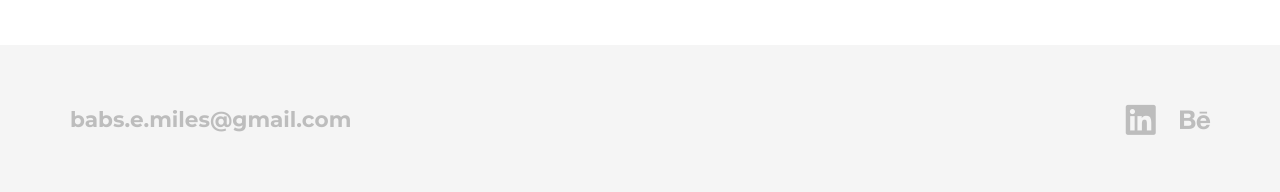
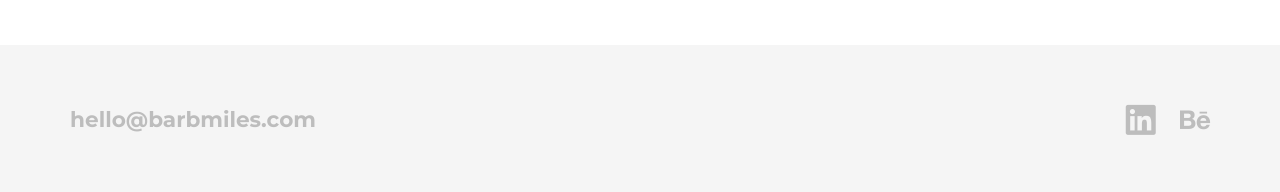
Before and after one commit to babsdenney/barbmiles_source, a Jekyll site: the page built from index.md, in a window 1280 px wide. Shown: the part 2626-2818 px from the top of the page. Built offline with Jekyll 4.4.1, drawn with Linux system fonts in a browser that asks for light colours; some web fonts are replaced.

Commit message:
changed email and resume

```diff
--- a/_config.yml
+++ b/_config.yml
@@ -12,7 +12,7 @@ doks:
     footer:
         content:
             logo:
-                email: babs.e.miles@gmail.com
+                email: hello@barbmiles.com
                 text:
                 image:
             copyright:
--- a/doks-theme/_includes/site-header.html
+++ b/doks-theme/_includes/site-header.html
@@ -24,7 +24,7 @@
 					{% if site.doks.header.nav %}
 						<ul class="site-header__nav hidden-xs">
 							{% for item in site.doks.header.nav %}
-								<li><a href="{% if jekyll.environment == 'production' %}{{ site.doks.baseurl }}{% endif %}{{ item.item_url }}">{{ item.item_name }}</a></li>
+								<li><a href="{% if jekyll.environment == 'production' %}{{ site.doks.baseurl }}{% endif %}{{ item.item_url }}" target="_blank">{{ item.item_name }}</a></li>
 							{% endfor %}
 						</ul><!-- /.site-header__nav -->
 						<button class="offcanvas-toggle visible-xs">
--- a/doks-theme/_layouts/homepage.html
+++ b/doks-theme/_layouts/homepage.html
@@ -21,7 +21,7 @@
 
 								{% for button in page.buttons %}
 									{% if button.external_url == true %}
-									<a href="{{ button.url }}" class="btn btn--dark btn--rounded btn--w-icon">
+									<a href="{{ button.url }}" class="btn btn--dark btn--rounded btn--w-icon" target="_blank">
 										{% if button.icon %}<i class="icon icon--{{ button.icon }}"></i>{% endif %}
 										{{ button.content }}
 									</a>
--- a/doks-theme/_sass/_custom.scss
+++ b/doks-theme/_sass/_custom.scss
@@ -66,7 +66,7 @@ background-color: #1967c4;
 
 .site-footer__logo {
         font-size: 1.35em;
-        margin: 0;
+        margin: 0 0 15px 0;
 }
 
 .excerpt {
@@ -80,3 +80,9 @@ background-color: #1967c4;
 a {padding-bottom: 0;}
 
 .avatar {width: 85%; margin: 0 auto;}
+
+@media only screen and (max-width: 800px) {
+.nav-grid__item {
+    background-image:none !important;
+}
+}
```
Also changed, not shown: 1 other file.
